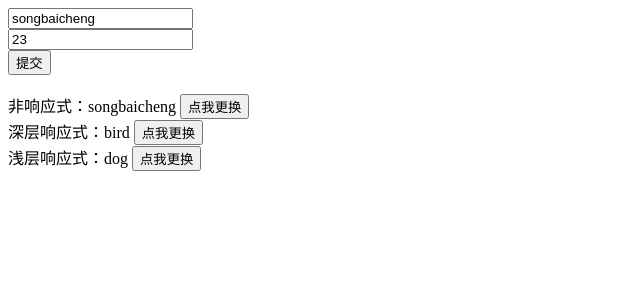
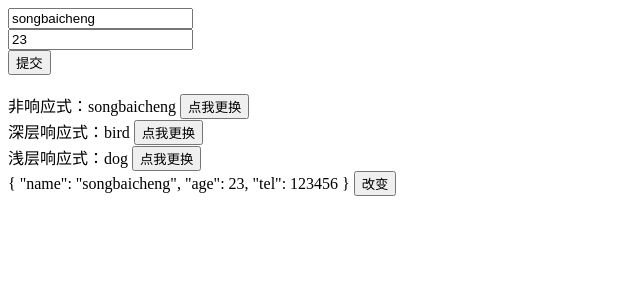
Before and after one commit to songbaicheng/study-demo, a Vue app in the folder responsiveVue3/: page / in a window 1280 px wide. Shown: the top 300 px of the page, without its empty margins (0-640 px from the left). Built offline with nearby package versions, Linux system fonts and the light colour scheme.

Commit message:
add toRef code

```diff
--- /dev/null
+++ b/responsiveVue3/src/components/To.vue
@@ -0,0 +1,22 @@
+<script setup lang="ts">
+import { ref, toRef, toRefs } from 'vue'
+
+let people = ref({
+    name: 'songbaicheng',
+    age: 23,
+    tel: 123456
+})
+
+let peopleTel = toRef(people) // 只对响应式对象做修改
+
+let change = () => {
+    peopleTel.value.tel = 8888
+    console.log(peopleTel)
+}
+</script>
+
+<template>
+{{ people }}
+
+<button @click="change">改变</button>
+</template>
--- a/responsiveVue3/src/views/ResponsiveBase.vue
+++ b/responsiveVue3/src/views/ResponsiveBase.vue
@@ -1,10 +1,13 @@
 <script setup>
 import Reactive from '../components/Reactive.vue'
 import Ref from '../components/Ref.vue'
+import To from '../components/To.vue'
 </script>
 
 <template>
     <Reactive />
     <br/>
     <Ref />
+    <br/>
+    <To />
 </template>
```
